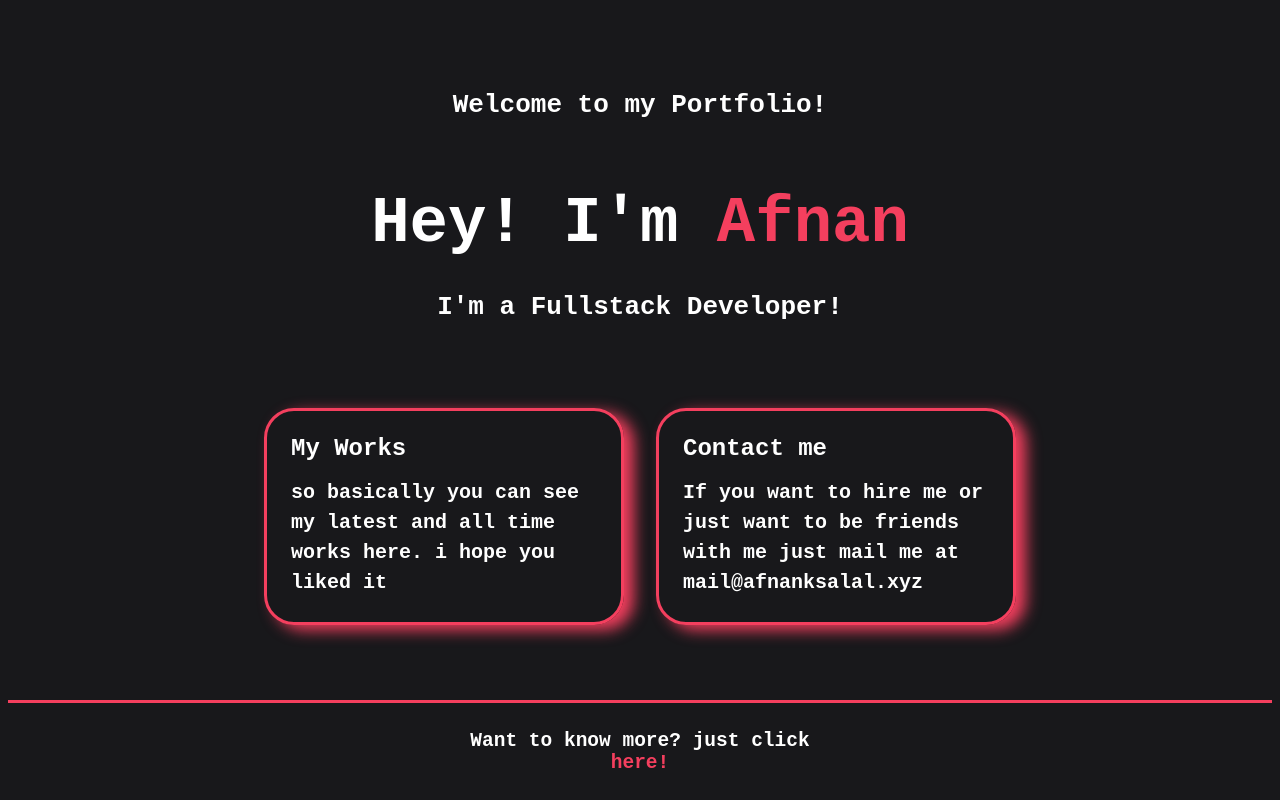
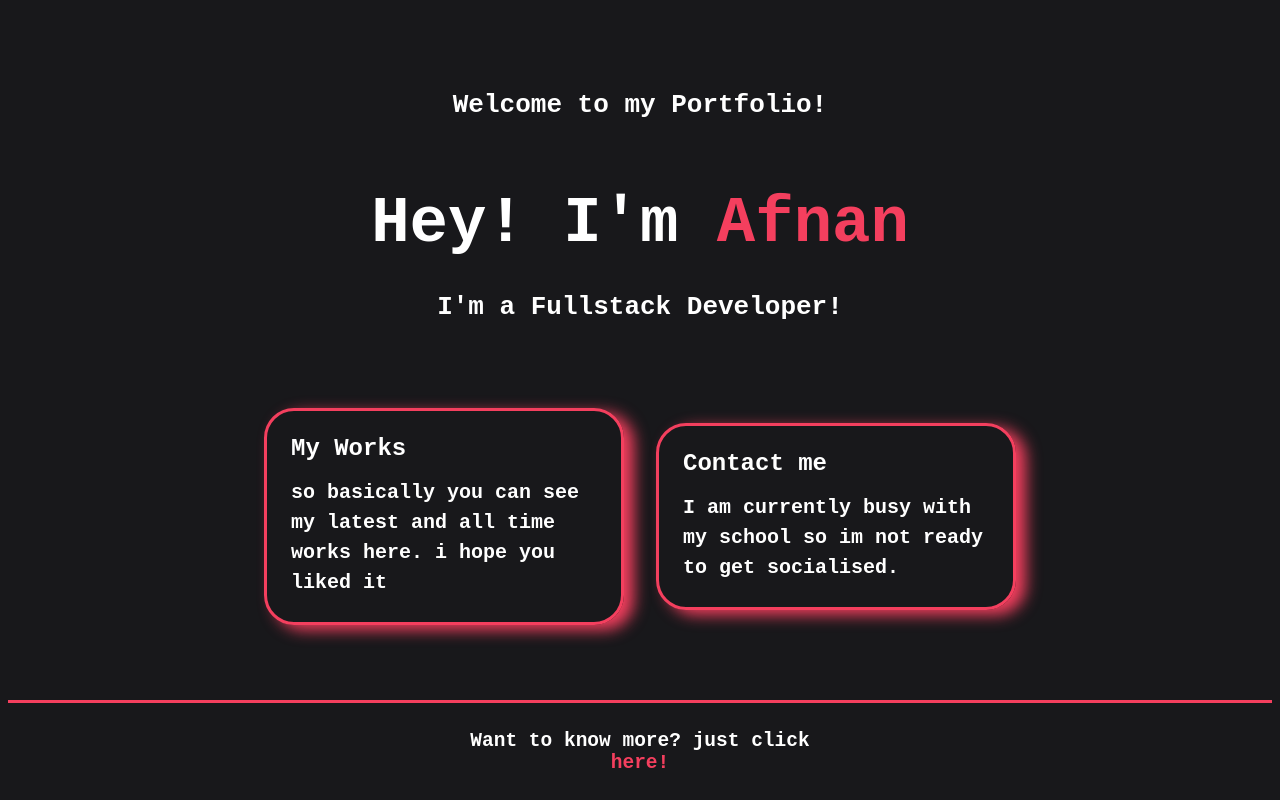
Before and after one commit to afnan007a/Portfolio-NextJS, a Next.js app: page / in a window 1280 px wide. Built offline with nearby package versions, Linux system fonts and the light colour scheme.

Commit message:
Update index.js

```diff
--- a/pages/index.js
+++ b/pages/index.js
@@ -45,7 +45,7 @@ export default function Home() {
               <strong>
                 <h3>Contact me</h3>
                 <p>
-                  If you want to hire me or just want to be friends with me just mail me at mail@afnanksalal.xyz
+                  I am currently busy with my school so im not ready to get socialised.
                 </p>
               </strong>
             </code>
```
